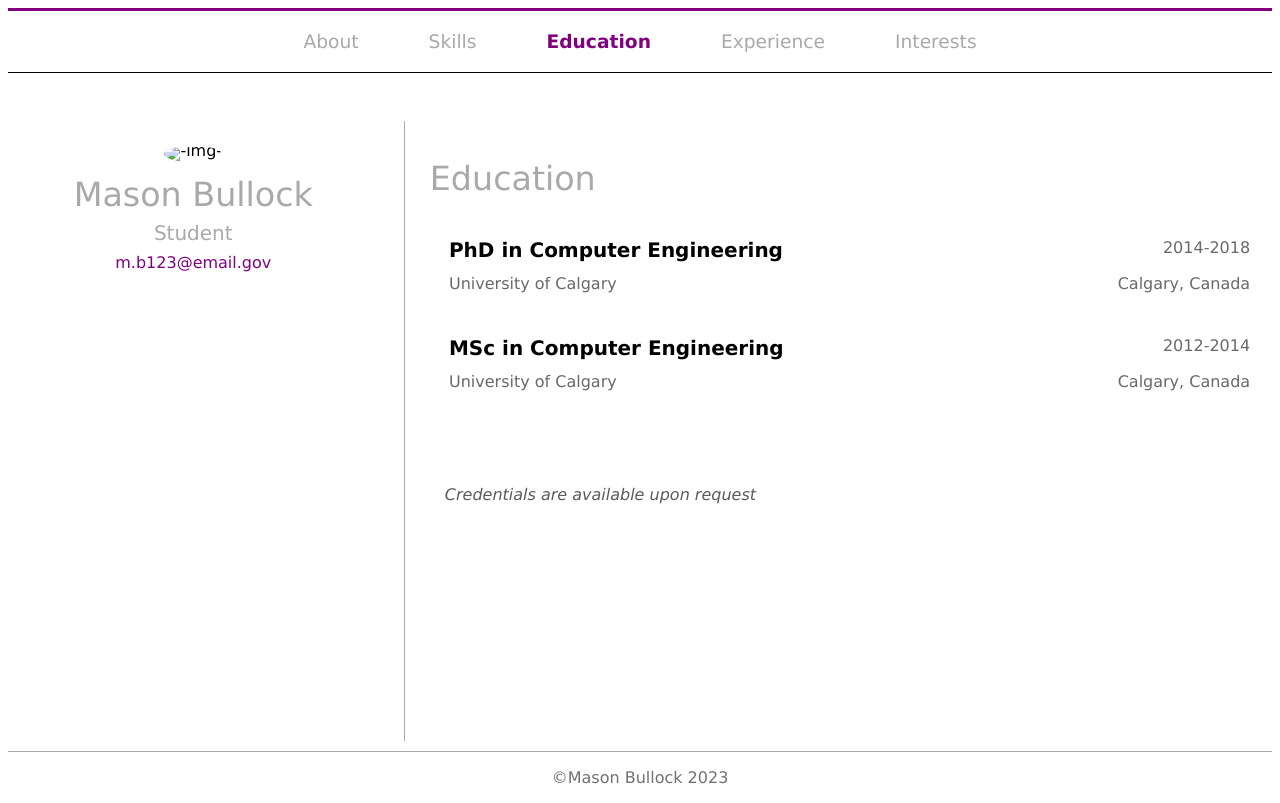
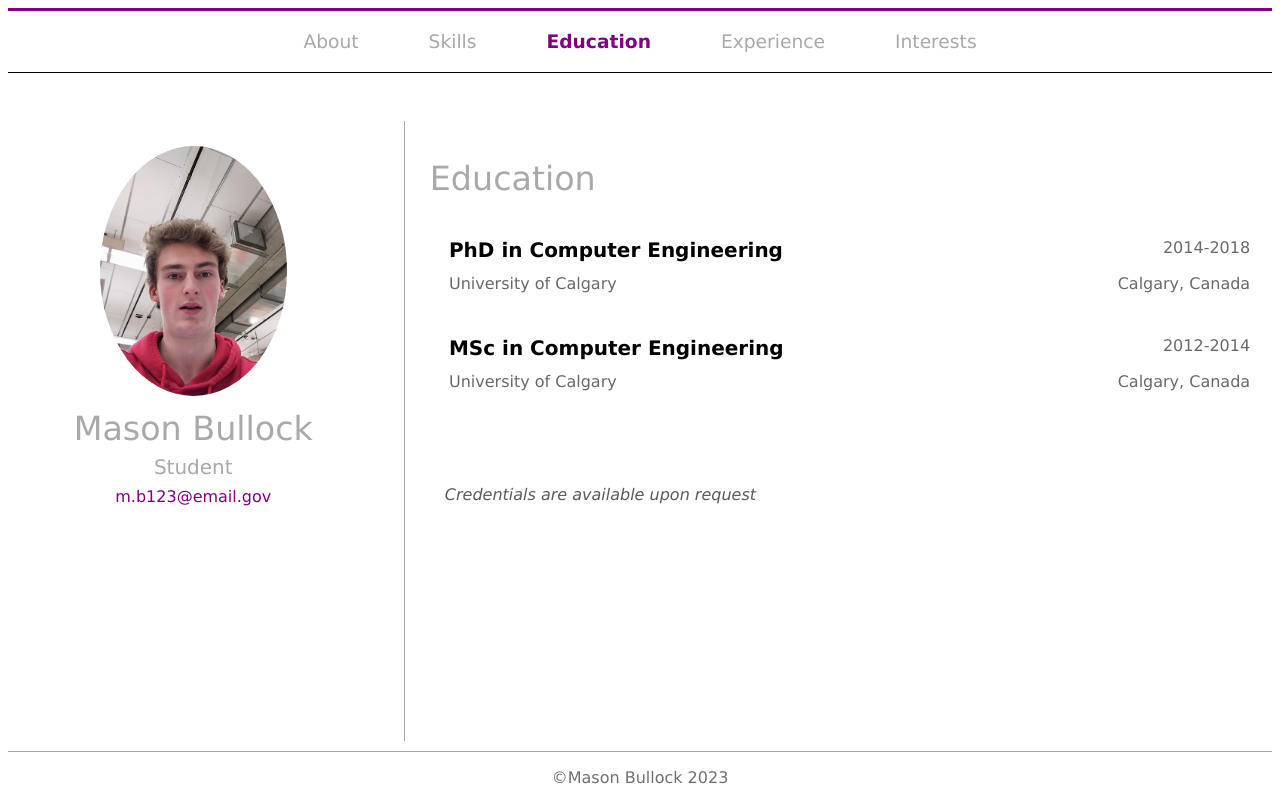
Before and after one commit to UniqueNameHere21/UniqueNameHere21.github.io, a plain HTML site: page education.html in a window 1280 px wide. Drawn offline with Linux system fonts and the light colour scheme.

Commit message:
img src fix

```diff
--- a/education.html
+++ b/education.html
@@ -19,7 +19,7 @@
         <br><br>
         <section>
             <div id="profile">
-                <img alt="-img-" height="250" src="img/mason.jpg">
+                <img alt="-img-" height="250" src="mason.jpg">
                 <h1>Mason Bullock</h1>
                 <p id="title">Student</p>
                 <a id="purple" href="https://www.youtube.com/watch?v=DLzxrzFCyOs">m.b123@email.gov</a>
```
Also changed, not shown: experience.html (+1 -1 lines), interests.html (+1 -1 lines), skills.html (+1 -1 lines).
